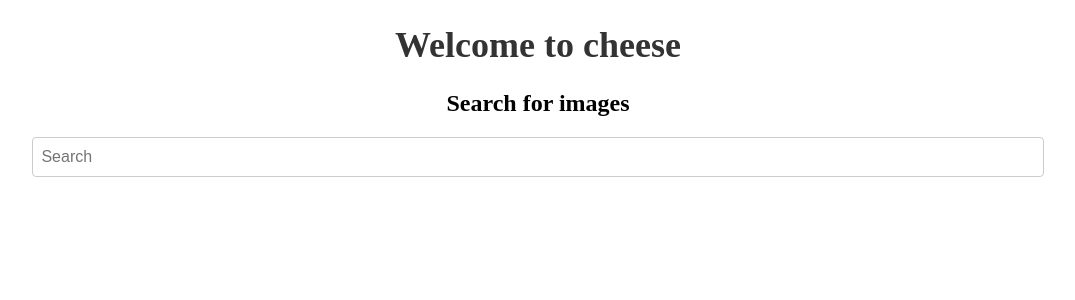
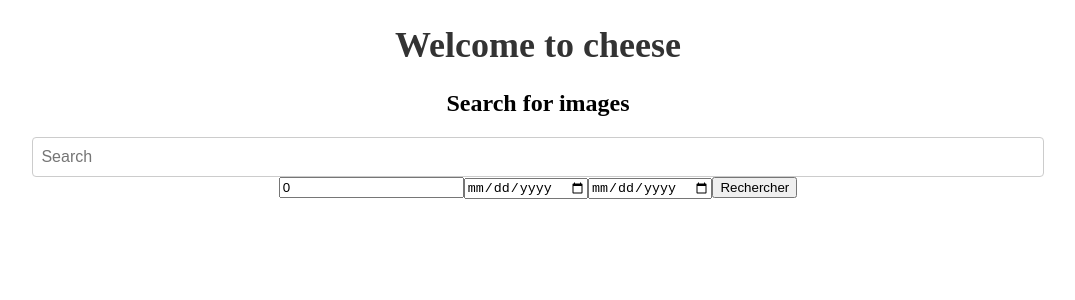
Before and after one commit to s3ite/Cheeese, an Angular app: page / in a window 1280 px wide. Shown: the top 300 px of the page, without its empty margins (102-1177 px from the left). Built offline with nearby package versions, Linux system fonts and the light colour scheme.

Commit message:
feat: added eventListener and binder to have the form info in the imageList -> need to implement the logic in order to apply the different filter now

```diff
--- a/src/app/app.component.html
+++ b/src/app/app.component.html
@@ -1,4 +1,3 @@
 <app-header></app-header>
-<app-search-bar (search)="onSearch($event)"></app-search-bar>
-
-<app-view-area [searchTerm]="searchTerm"></app-view-area>
+<app-search-bar (search)="onSearch($event)" (formEvent)="onForm($event)"></app-search-bar>
+<app-view-area [searchTerm]="searchTerm" [formData]="formData"></app-view-area>
--- a/src/app/app.component.ts
+++ b/src/app/app.component.ts
@@ -7,7 +7,10 @@ import {Component, Input} from '@angular/core';
 })
 export class AppComponent {
   title = 'Cheeeeese';
+
   searchTerm: string = "";
+
+  formData : any;
   onSearch(searchTerm: string) {
     // Perform the search operation using the searchTerm
     //console.log('Search term:', searchTerm);
@@ -15,4 +18,8 @@ export class AppComponent {
     //console.log(this.searchTerm);
     // Add your search logic here
   }
+  onForm(formData:any) {
+    this.formData = formData;
+    console.log(this.formData);
+  }
 }
--- a/src/app/app.module.ts
+++ b/src/app/app.module.ts
@@ -11,6 +11,7 @@ import { ImageListComponent } from './components/image-list/image-list.component
 import { ImageSliderComponent } from './components/image-slider/image-slider.component';
 import { ImageDetailsComponent } from './components/image-details/image-details.component';
 import { SearchFormComponent } from './components/search-form/search-form.component';
+import {ImageService} from "./services/image.service";
 
 @NgModule({
   declarations: [
@@ -28,7 +29,7 @@ import { SearchFormComponent } from './components/search-form/search-form.compon
     AppRoutingModule,
     FormsModule
   ],
-  providers: [],
+  providers: [ImageService],
   bootstrap: [AppComponent]
 })
 export class AppModule { }
--- a/src/app/components/image-list/image-list.component.ts
+++ b/src/app/components/image-list/image-list.component.ts
@@ -1,6 +1,5 @@
 import {Component, Input, OnChanges, OnInit, SimpleChanges} from '@angular/core';
 import {ImageService} from '../../services/image.service';
-import {error} from "@angular/compiler-cli/src/transformers/util";
 
 @Component({
   selector: 'app-image-list',
@@ -16,11 +15,15 @@ export class ImageListComponent implements OnChanges, OnInit {
 
   showInfo: boolean = false;
 
+  @Input() formData: any = null;
+
   constructor(private imageService: ImageService) {
   }
 
 
   ngOnChanges(changes: SimpleChanges) {
+    console.log(changes);
+    if (changes['searchTerm']) {
       if (!changes['searchTerm'].firstChange && changes['searchTerm'].currentValue) {
         this.imageService.handleSearch(this.searchTerm, this.imageService)
           .then((res) => {
@@ -29,6 +32,14 @@ export class ImageListComponent implements OnChanges, OnInit {
           .catch((error) => {
             console.log(error);
           });
+      }
+    }
+    else if(changes['formData']) {
+      console.log("changing formData");
+      if (!changes['formData'].firstChange && changes['formData'].currentValue) {
+        console.log(this.formData);
+        //TODO Handle the search with form params -> change HandleSearch signature.
+      }
     }
   }
 
--- a/src/app/components/search-bar/search-bar.component.html
+++ b/src/app/components/search-bar/search-bar.component.html
@@ -2,6 +2,8 @@
   <h2 class="text-center">Search for images</h2>
   <div class="form-group">
     <input type="search" class="form-control" placeholder="Search" [(ngModel)]="searchTerm" (keyup)="onSearch()">
+    <div class="search-container">
+      <app-search-form (formEvent)="onForm($event)"></app-search-form>
+    </div>
   </div>
 </div>
-<app-image-list></app-image-list>
--- a/src/app/components/search-bar/search-bar.component.ts
+++ b/src/app/components/search-bar/search-bar.component.ts
@@ -7,9 +7,15 @@ import { Component, Output, EventEmitter } from '@angular/core';
 })
 export class SearchBarComponent {
   searchTerm: string =  '';
+  formData: any;
   @Output() search: EventEmitter<string> = new EventEmitter<string>();
-
+  @Output() formEvent : EventEmitter<any> = new EventEmitter<any>();
   onSearch() {
     this.search.emit(this.searchTerm);
   }
+  onForm(formData: any){
+    this.formData = formData;
+    console.log(formData);
+    this.formEvent.emit(this.formData);
+  }
 }
--- a/src/app/components/search-form/search-form.component.html
+++ b/src/app/components/search-form/search-form.component.html
@@ -1,7 +1,4 @@
 <form (ngSubmit)="search()">
-    <!-- Champs de recherche -->
-    <input type="text" [(ngModel)]="searchQuery" name="searchQuery" placeholder="Rechercher...">
-
     <!-- Champs de filtrage -->
     <input type="number" [(ngModel)]="imageSize" name="imageSize" placeholder="Taille de l'image">
     <input type="date" [(ngModel)]="minUploadDate" name="minUploadDate" placeholder="Date minimum d'upload">
@@ -11,4 +8,4 @@
 
     <!-- Bouton de recherche -->
     <button type="submit">Rechercher</button>
-  </form>
+</form>
--- a/src/app/components/search-form/search-form.component.ts
+++ b/src/app/components/search-form/search-form.component.ts
@@ -1,4 +1,4 @@
-import { Component } from '@angular/core';
+import {Component, EventEmitter, Output} from '@angular/core';
 
 @Component({
   selector: 'app-search-form',
@@ -11,8 +11,17 @@ export class SearchFormComponent {
   minUploadDate: Date = new Date();
   maxUploadDate: Date = new Date();
 
+  @Output() formEvent : EventEmitter<any> = new EventEmitter<any>();
+
   search() {
     // Logique de recherche et filtrage
     // Appeler les services appropriés pour récupérer les images en fonction des critères de recherche
+    const formData = {
+      searchQuery: this.searchQuery,
+      imageSize: this.imageSize,
+      minUploadDate: this.minUploadDate,
+      maxUploadDate: this.maxUploadDate,
+    };
+    this.formEvent.emit(formData);
   }
 }
--- a/src/app/components/view-area/view-area.component.html
+++ b/src/app/components/view-area/view-area.component.html
@@ -1 +1 @@
-<app-image-list [searchTerm]="searchTerm" ></app-image-list>
+<app-image-list [searchTerm]="searchTerm" [formData]="formData" ></app-image-list>
--- a/src/app/components/view-area/view-area.component.ts
+++ b/src/app/components/view-area/view-area.component.ts
@@ -7,4 +7,5 @@ import {Component, Input} from '@angular/core';
 })
 export class ViewAreaComponent {
   @Input() searchTerm: string = "";
+  @Input() formData: any;
 }
```
Lines whose indentation alone changed are shown as unchanged.
